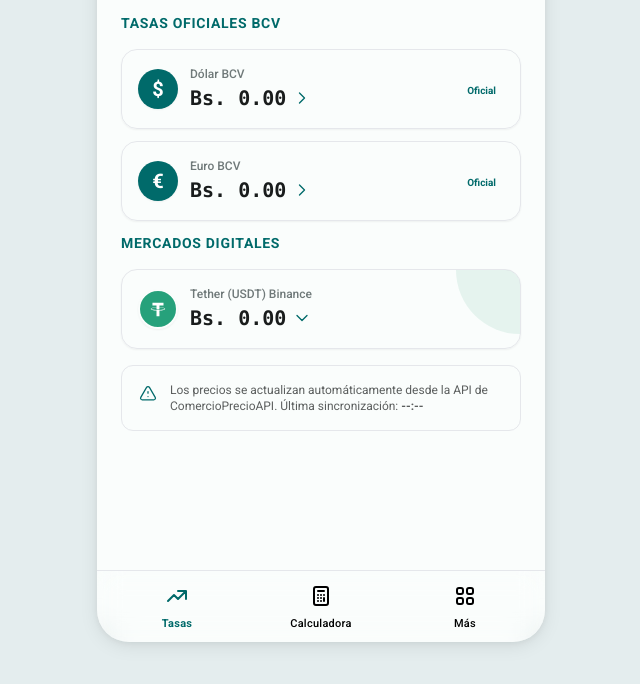
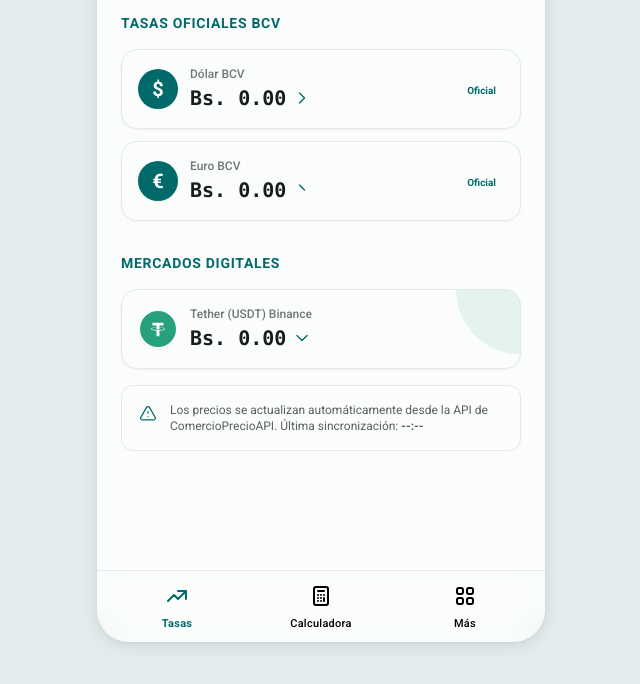
Before and after one commit to JCZR2000/Tasa3, a plain HTML site: page index.html in a window 1280 px wide. Shown: the part 94-778 px from the top of the page, without its empty margins (319-959 px from the left). Drawn offline with nearby package versions, Linux system fonts and the light colour scheme; no server answers.

Commit message:
Corrección con espaciado entre tarjetas

```diff
--- a/index.html
+++ b/index.html
@@ -276,7 +276,7 @@
 
             <!-- Tarjeta Euro -->
             <button onclick="openChartModal('euro')"
-                class="w-full bg-surfaceVariant/30 rounded-2xl p-4 mb-3 border border-outline/10 flex justify-between items-center hover:bg-surfaceVariant/60 transition-colors text-left group shadow-sm">
+                class="w-full bg-surfaceVariant/30 rounded-2xl p-4 mb-8 border border-outline/10 flex justify-between items-center hover:bg-surfaceVariant/60 transition-colors text-left group shadow-sm">
                 <div class="flex items-center gap-3">
                     <div
                         class="w-10 h-10 rounded-full bg-primary text-onPrimary shadow-sm flex items-center justify-center text-xl font-bold transition-colors">
@@ -288,7 +288,7 @@
                             <svg xmlns="http://www.w3.org/2000/svg" fill="none" viewBox="0 0 24 24" stroke-width="2"
                                 stroke="currentColor"
                                 class="w-4 h-4 text-primary transition-transform duration-300 group-hover:translate-x-1">
-                                <path stroke-linecap="round" stroke-linejoin="round" d="M8.25 4.5l7.5 7.5-7.5 7.5" />
+                                <path stroke-linecap="round" stroke-linejoin="round" d="M8.25 4.5l7.5 7.5-7.5-7.5" />
                             </svg>
                         </div>
                     </div>
```
